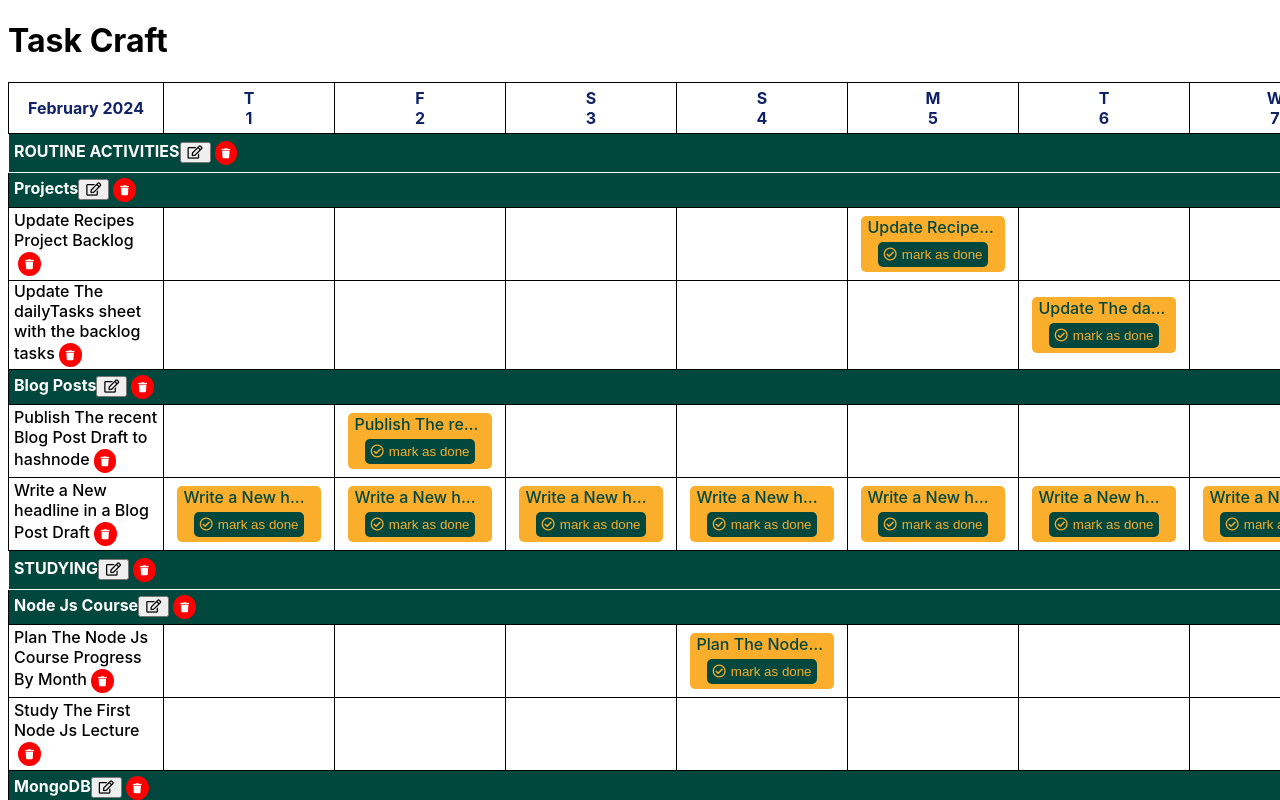
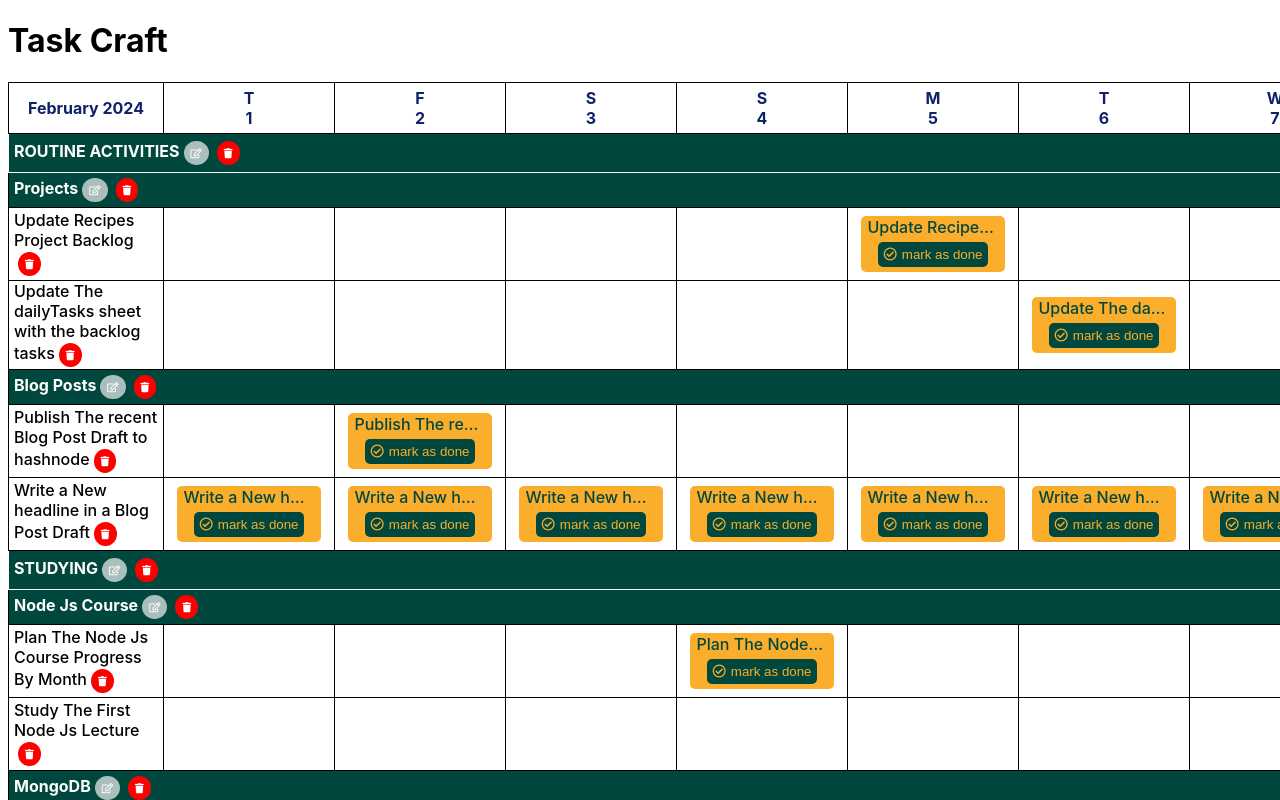
Before and after one commit to chingu-voyages/v47-tier2-team-11, a React (Vite) app in the folder task-craft/: page / in a window 1280 px wide. Shown: the top 800 px of the page. Built offline with nearby package versions, Linux system fonts and the light colour scheme.

Commit message:
Update Delete & Edit buttons style

```diff
--- a/task-craft/src/App.css
+++ b/task-craft/src/App.css
@@ -12,6 +12,16 @@ th {
 /* Delete button styles */
 .delete-button {
   background-color: red;
+}
+
+/* Edit button styles */
+.edit-button {
+  background-color: #aabebc;
+}
+
+/* Delete and edit button styles */
+.delete-button,
+.edit-button {
   border: none;
   color: #ffffff;
   padding: 7px;
@@ -21,12 +31,12 @@ th {
   margin: 2px 4px;
   border-radius: 50%;
 }
-
-.delete-button:hover {
-  animation: shake3856 0.3s linear infinite both;
+.delete-button:hover,
+.edit-button:hover {
+  animation: shakeButton 0.3s linear infinite both;
 }
 
-@keyframes shake3856 {
+@keyframes shakeButton {
   0% {
     -webkit-transform: translate(0);
     transform: translate(0);
```
